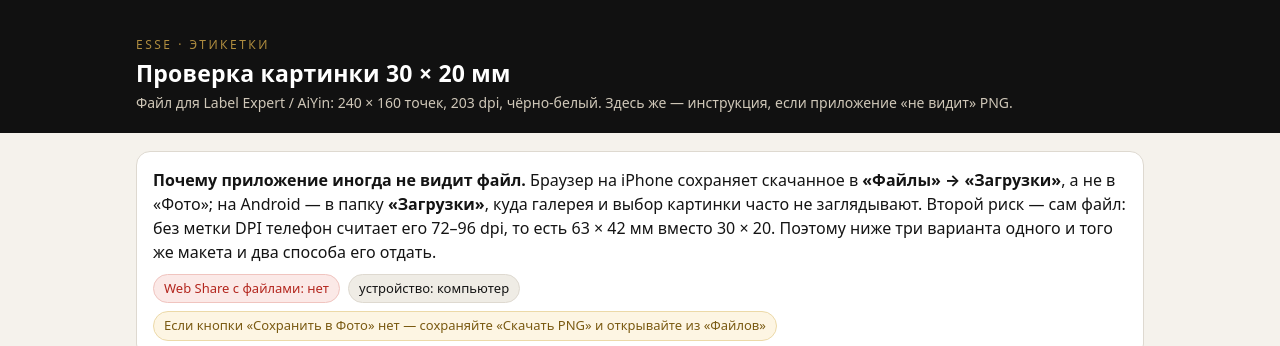
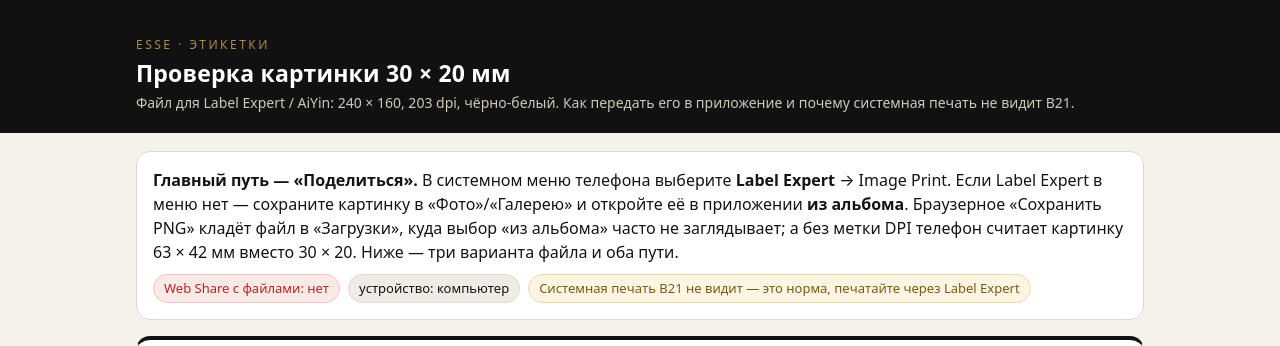
Before and after one commit to sangoskarlet/bar-app, a plain HTML site: page docs/labels/test.html in a window 1280 px wide. Shown: the top 346 px of the page. Drawn offline with Linux system fonts and the light colour scheme.

Commit message:
docs(этикетка): «Поделиться» вместо системной печати, проверка Label Expert в меню, новые скриншоты

```diff
--- a/docs/labels/test.html
+++ b/docs/labels/test.html
@@ -124,17 +124,41 @@
   <div class="wrap">
     <div class="mark">ESSE · этикетки</div>
     <h1>Проверка картинки 30 × 20 мм</h1>
-    <p>Файл для Label Expert / AiYin: 240 × 160 точек, 203 dpi, чёрно-белый. Здесь же — инструкция, если приложение «не видит» PNG.</p>
+    <p>Файл для Label Expert / AiYin: 240 × 160, 203 dpi, чёрно-белый. Как передать его в приложение и почему системная печать не видит B21.</p>
   </div>
 </header>
 
 <main class="wrap">
   <section class="card intro">
-    <p><b>Почему приложение иногда не видит файл.</b> Браузер на iPhone сохраняет скачанное в <b>«Файлы» → «Загрузки»</b>, а не в «Фото»; на Android — в папку <b>«Загрузки»</b>, куда галерея и выбор картинки часто не заглядывают. Второй риск — сам файл: без метки DPI телефон считает его 72–96 dpi, то есть 63 × 42 мм вместо 30 × 20. Поэтому ниже три варианта одного и того же макета и два способа его отдать.</p>
+    <p><b>Главный путь — «Поделиться».</b> В системном меню телефона выберите <b>Label Expert</b> → Image Print. Если Label Expert в меню нет — сохраните картинку в «Фото»/«Галерею» и откройте её в приложении <b>из альбома</b>. Браузерное «Сохранить PNG» кладёт файл в «Загрузки», куда выбор «из альбома» часто не заглядывает; а без метки DPI телефон считает картинку 63 × 42 мм вместо 30 × 20. Ниже — три варианта файла и оба пути.</p>
     <div class="statusline" id="caps" aria-live="polite"></div>
   </section>
 
   <div id="variants"></div>
+
+  <section class="card">
+    <h2>Label Expert в меню «Поделиться» — есть или нет?</h2>
+    <p>Наш «Поделиться» — это системное меню телефона, а не наше окно. Что в нём будет, зависит от самого Label Expert: на iOS это Share Extension, на Android — обработчик «Поделиться» (ACTION_SEND). В инструкции вендора описан импорт из альбома и «Choose File», а не расширение «Поделиться», поэтому наличие Label Expert в меню надо проверить один раз на конкретном телефоне.</p>
+    <div class="steps">
+      <div class="phone">
+        <h3>Проверка на iPhone</h3>
+        <ol class="step">
+          <li>Откройте «Фото», выберите любую картинку → <b>«Поделиться»</b>.</li>
+          <li>Пролистайте ряд приложений и «Ещё». Если <b>Label Expert</b> есть — наша кнопка «Поделиться» тоже покажет его (возможно, после «Ещё»).</li>
+          <li>Если нет — в нашем меню выберите <b>«Сохранить изображение»</b>, затем Label Expert → Image Print → из альбома.</li>
+        </ol>
+      </div>
+      <div class="phone">
+        <h3>Проверка на Android</h3>
+        <ol class="step">
+          <li>Откройте «Галерею» или Google Фото, выберите картинку → <b>«Поделиться»</b>.</li>
+          <li>Если <b>Label Expert</b> есть в списке — он появится и у нас. Если нет — сохраните через Google Фото/Галерею и откройте Label Expert → Image Print → из галереи.</li>
+          <li>Иногда Label Expert появляется не в «Поделиться», а в <b>«Открыть с помощью»</b> при открытии файла из «Загрузок» — это другой механизм, но тоже рабочий.</li>
+        </ol>
+      </div>
+    </div>
+    <p class="small muted">Мы не можем гарантировать пункт Label Expert в меню: это решает само приложение и версия ОС. Поэтому основной шаг в инструкции — «Поделиться», а запасной — «Сохранить изображение» → из альбома.</p>
+  </section>
 
   <section class="card">
     <h2>Как открыть файл в Label Expert / AiYin</h2>
@@ -143,9 +167,9 @@
       <div class="phone">
         <h3>iPhone <span class="os">iOS</span></h3>
         <ol class="step">
-          <li>Нажмите <b>«Сохранить в Фото»</b> у варианта «PNG с DPI». В открывшемся меню выберите <b>«Сохранить изображение»</b>. Если такого пункта нет — <b>«Сохранить в Файлы»</b> (тогда запомните папку, обычно «Загрузки»).</li>
-          <li>Откройте <b>Label Expert</b> (или <b>AiYin</b>).</li>
-          <li>Выберите <b>Image Print</b> → <b>«Из альбома»</b>. Если картинка сохранена в «Файлы» — <b>Import</b> / <b>«Из файлов»</b> → «Загрузки».</li>
+          <li>Нажмите <b>«Поделиться»</b> у варианта «PNG с DPI».</li>
+          <li>Если в меню есть <b>Label Expert</b> — выберите его и переходите к шагу 4. Если нет — выберите <b>«Сохранить изображение»</b> (уйдёт в «Фото»). Если есть только «Сохранить в Файлы» — файл будет в «Файлы» → «Загрузки», его надо будет открыть через Import.</li>
+          <li>Откройте <b>Label Expert</b> → <b>Image Print</b> → <b>«Из альбома»</b> (или Import / «Из файлов» → «Загрузки»).</li>
           <li>Размер этикетки — <b>30 × 20 мм</b>. Эффект — <b>Original</b>. <b>Smart crop — выключить.</b> Масштаб 1:1, без «fit».</li>
           <li>Нажмите <b>Печать</b> и выберите принтер B21 (Bluetooth должен быть сопряжён внутри приложения).</li>
         </ol>
@@ -153,9 +177,9 @@
       <div class="phone">
         <h3>Android <span class="os">Android</span></h3>
         <ol class="step">
-          <li>Нажмите <b>«Сохранить в Галерею»</b> у варианта «PNG с DPI». В меню «Поделиться» выберите <b>Google Фото</b> или <b>Галерею</b> → <b>«Сохранить»</b>. Если пункта нет — нажмите <b>«Скачать PNG»</b>, файл будет в <b>«Загрузки»</b>.</li>
-          <li>Откройте <b>Label Expert</b> (или <b>AiYin</b>).</li>
-          <li>Выберите <b>Image Print</b> → выбрать картинку <b>из галереи</b>. Если сохраняли в «Загрузки» — <b>из «Файлов»</b> → «Загрузки».</li>
+          <li>Нажмите <b>«Поделиться»</b> у варианта «PNG с DPI».</li>
+          <li>Если в меню есть <b>Label Expert</b> — выберите его и переходите к шагу 4. Если нет — выберите <b>Google Фото</b> или <b>Галерею</b> → <b>«Сохранить»</b>. Либо нажмите <b>«Сохранить PNG»</b>, файл будет в <b>«Загрузки»</b>.</li>
+          <li>Откройте <b>Label Expert</b> → <b>Image Print</b> → выбрать картинку <b>из галереи</b> (или из «Файлов» → «Загрузки»).</li>
           <li>Размер этикетки — <b>30 × 20 мм</b>. Эффект — <b>Original</b>. <b>Smart crop — выключить.</b></li>
           <li>Нажмите <b>Печать</b> и выберите принтер B21.</li>
         </ol>
@@ -166,16 +190,16 @@
   <section class="card">
     <h2>Если приложение всё равно не видит файл</h2>
     <ul class="checklist">
-      <li><b>Картинка должна быть в «Фото» / «Галерее»</b>, а не только в «Загрузках»: выбор «из альбома» папку загрузок не показывает. Помогает кнопка «Сохранить в Фото/Галерею», а не «Скачать».</li>
+      <li><b>Картинка должна быть в «Фото» / «Галерее»</b>, а не только в «Загрузках»: выбор «из альбома» папку загрузок не показывает. Сохраняйте через «Поделиться» → «Сохранить изображение» (iPhone) или Google Фото/Галерея (Android); «Сохранить PNG» — запасной путь.</li>
       <li><b>В приложении выбран раздел «Image Print» / «Add Image»</b>, а не «Text» или «PDF». Картинку ищут именно там.</li>
       <li><b>Размер этикетки — 30 × 20 мм</b> (если в списке нет, задайте вручную: ширина 30, высота 20).</li>
       <li><b>Эффект — Original</b>, не Dither и не Black white: картинка уже чёрно-белая. <b>Smart crop выключен</b>, масштаб 1:1.</li>
-      <li><b>Формат.</b> Основной — PNG с DPI (240 × 160, 203 dpi, без альфа-канала). Если приложение принимает только JPG — скачайте JPG: качество 100 %, белый фон, DPI 203.</li>
+      <li><b>Формат.</b> Основной — PNG с DPI (240 × 160, 203 dpi, без альфа-канала). Если приложение принимает только JPG — сохраните JPG: качество 100 %, белый фон, DPI 203.</li>
       <li><b>Имя файла — латиницей</b>, без пробелов: <code>etiketka-30x20-21.11.png</code>. Приложение не должно спотыкаться об имя.</li>
       <li><b>Принтер сопряжён внутри Label Expert</b> (раздел принтера), а не только в настройках Bluetooth телефона. Именно поэтому «на ноутбуке Bluetooth есть, а приложение не видит».</li>
     </ul>
     <div class="warnbox" style="margin-top:14px">
-      <b>Кнопка «Печать» в приложении бара</b> — это обычный принтер или PDF (страница 30 × 20 мм). Bluetooth-принтер этикеток B21 она не ищет и не обязана: для B21 есть только путь «картинка → Label Expert / AiYin».
+      <b>Почему системное окно печати не видит B21.</b> iOS печатает через AirPrint, Android — через Mopria/IPP: в списке только сетевые принтеры, а «Сохранить в PDF» — это не печать на B21. Наш принтер — Bluetooth LE с протоколом производителя, его видит только Label Expert, когда вы подключаете его внутри приложения. Поэтому в приложении бара «Печать» убрана в <b>«Ещё» → «PDF (30 × 20 мм)»</b> (офисный принтер/PDF), а главный путь — <b>«Поделиться» → Label Expert</b>.
     </div>
   </section>
 
@@ -326,7 +350,6 @@ const ua = navigator.userAgent || '';
 const iOS = /iPhone|iPod/i.test(ua) || (/Macintosh/i.test(ua) && (navigator.maxTouchPoints || 0) > 1);
 const android = /Android/i.test(ua);
 const phone = iOS || android;
-const shareText = iOS ? 'Сохранить в Фото' : android ? 'Сохранить в Галерею' : 'Поделиться картинкой';
 
 function el(tag, attrs = {}, ...kids) {
   const node = document.createElement(tag);
@@ -412,10 +435,10 @@ async function renderVariant(v) {
 
   const actions = el('div', { class: 'actions' },
     shareSupported
-      ? el('button', { class: 'primary wide', type: 'button', onclick: () => share(blob, v.file) }, shareText)
+      ? el('button', { class: 'primary wide', type: 'button', onclick: () => share(blob, v.file) }, 'Поделиться')
       : null,
-    el('button', { class: 'secondary wide', type: 'button', onclick: () => download(blob, v.file) }, 'Скачать ' + (v.kind === 'jpeg' ? 'JPG' : 'PNG')),
-    shareSupported ? null : el('p', { class: 'no-share' }, canShareApi ? 'Меню «Поделиться» этот файл не принимает — пользуйтесь «Скачать».' : 'В этом браузере нет «Поделиться» картинкой. Откройте страницу на телефоне или скачайте файл.'),
+    el('button', { class: 'secondary wide', type: 'button', onclick: () => download(blob, v.file) }, 'Сохранить ' + (v.kind === 'jpeg' ? 'JPG' : 'PNG')),
+    shareSupported ? null : el('p', { class: 'no-share' }, canShareApi ? 'Меню «Поделиться» этот файл не принимает — пользуйтесь «Сохранить».' : 'В этом браузере нет «Поделиться» картинкой. Откройте страницу на телефоне или сохраните файл.'),
   );
 
   const card = el('section', { class: 'card variant' },
@@ -442,7 +465,7 @@ async function boot() {
   caps.append(
     el('span', { class: 'pill ' + (canShareApi ? 'ok' : 'bad') }, 'Web Share с файлами: ' + (canShareFilesProbe ? 'есть' : 'нет')),
     el('span', { class: 'pill' }, phone ? (iOS ? 'телефон: iPhone' : 'телефон: Android') : 'устройство: компьютер'),
-    el('span', { class: 'pill warn' }, 'Если кнопки «Сохранить в Фото» нет — сохраняйте «Скачать PNG» и открывайте из «Файлов»'),
+    el('span', { class: 'pill warn' }, 'Системная печать B21 не видит — это норма, печатайте через Label Expert'),
   );
 
   const host = document.getElementById('variants');
```
Also changed, not shown: docs/labels/12-test-page.png, docs/labels/13-label-png-dpi.png, docs/labels/14-label-buttons.png, docs/labels/15-label-more.png (added), 2 other files.
